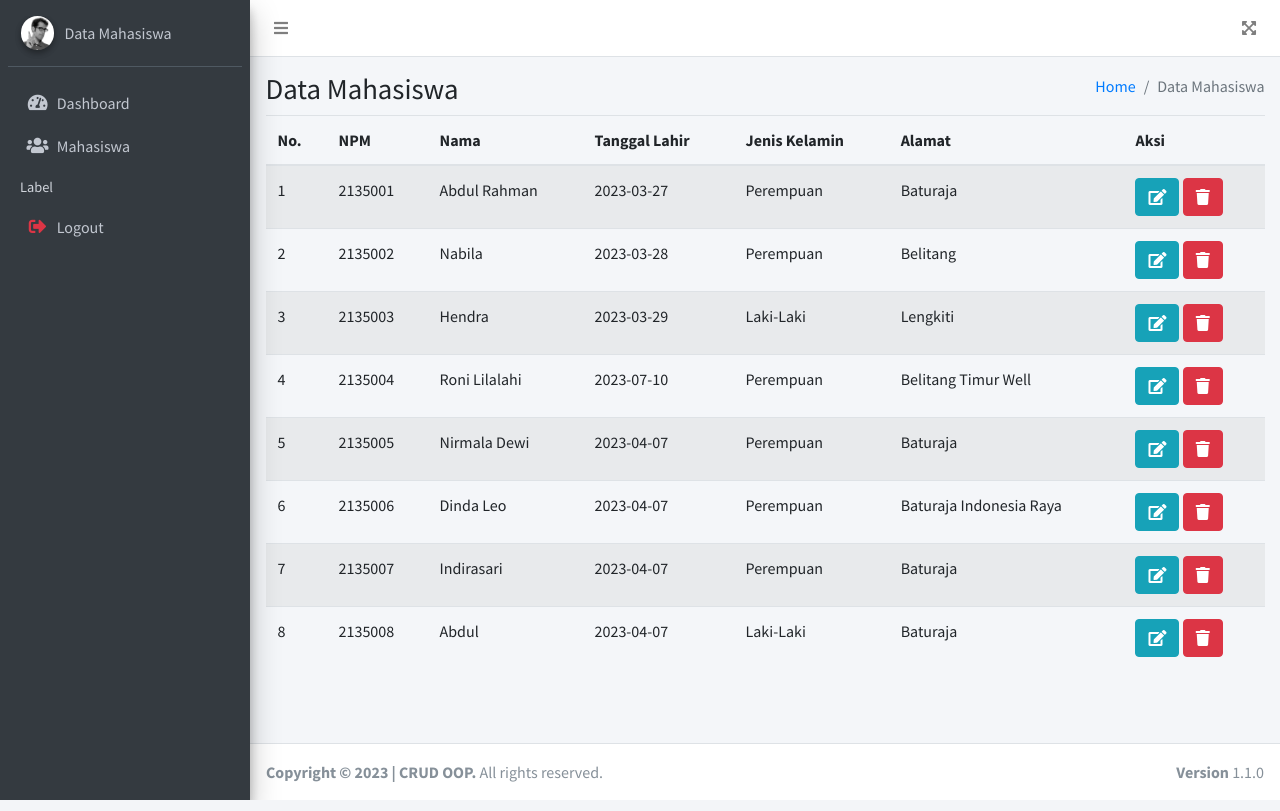
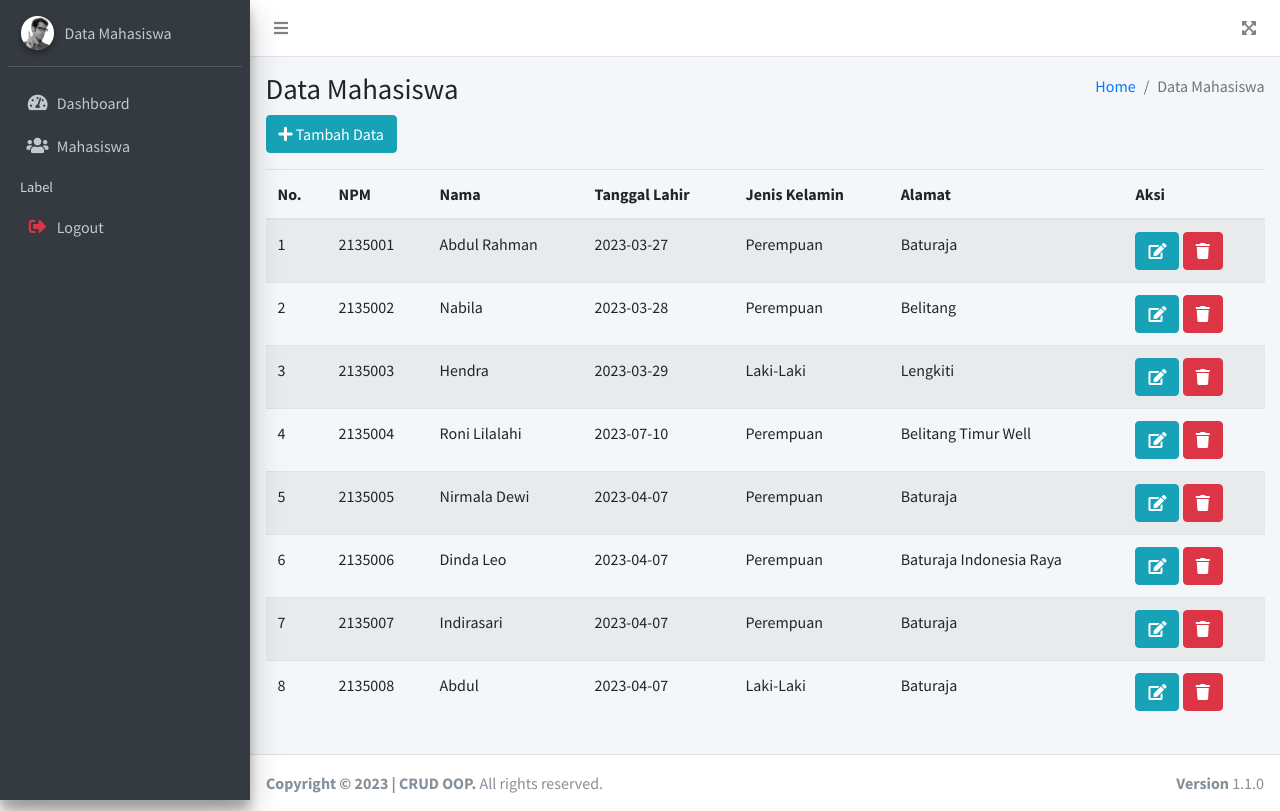
Before and after one commit to abdulr123/crud-oop-php, a PHP site: page /mahasiswa.php in a window 1280 px wide. Run offline with PHP 8.4, Linux system fonts and the light colour scheme; data comes from the database, SQL or seed files in the repository; some libraries are stand-ins or nearby versions.

Commit message:
add tombol tambah data

```diff
--- a/mahasiswa.php
+++ b/mahasiswa.php
@@ -54,7 +54,12 @@
             </ol>
           </div><!-- /.col -->
         </div><!-- /.row -->
-        <table class="table table-striped table-hover" id="dataTables-example">
+
+        <div class="class">
+        <a href="tambahdata.php" class='btn btn-info'><i class="fas fa-plus"></i> Tambah Data</a>
+        </div>
+
+        <table class="table table-striped table-hover mt-3" id="dataTables-example">
           <!--Judul Tabel-->
           <thead>
             <tr>
```
